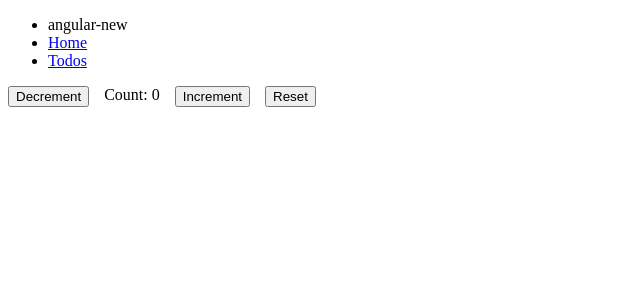
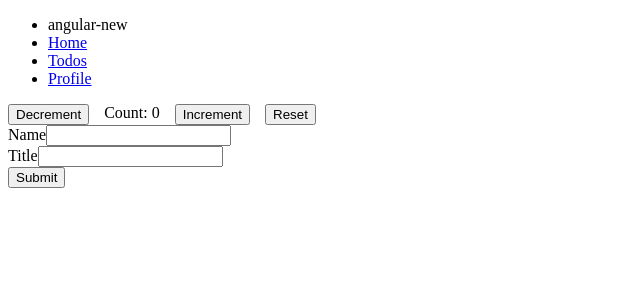
Before and after one commit to metin-gercek/angular-new, an Angular app: page /profile in a window 1280 px wide. Before the commit this address led to /. Shown: the top 300 px of the page, without its empty margins (0-640 px from the left). Built offline with nearby package versions, Linux system fonts and the light colour scheme.

Commit message:
add Reactive forms

```diff
--- a/src/app/app.routes.ts
+++ b/src/app/app.routes.ts
@@ -13,6 +13,12 @@ export const routes: Routes = [
         loadComponent: () =>{
             return import('./pages/todos/todos.component').then((m) => m.TodosComponent)
         }
+    },
+    {
+        path: 'profile',
+        loadComponent: () =>{
+            return import('./pages/profile/profile.component').then((m) => m.ProfileComponent)
+        }
     }
 
     ]
--- a/src/app/components/header/header.component.html
+++ b/src/app/components/header/header.component.html
@@ -3,6 +3,7 @@
         <li>{{title()}}</li>
         <li><a routerLink="/">Home</a></li>
         <li><a routerLink="/todos">Todos</a></li>
+        <li><a routerLink="/profile">Profile</a></li>
 
     </ul>
 </nav>
--- /dev/null
+++ b/src/app/pages/profile/profile.component.html
@@ -0,0 +1,11 @@
+<form [formGroup]="profileForm" (ngSubmit)="onSubmit()">
+  <div>
+    <label for="name">Name</label>
+    <input id="name" type="text" formControlName="name" />
+  </div>
+  <div>
+    <label for="title">Title</label>
+    <input id="title" type="text" formControlName="title" />
+  </div>
+  <button type="submit">Submit</button>
+</form>
--- /dev/null
+++ b/src/app/pages/profile/profile.component.ts
@@ -0,0 +1,19 @@
+import { Component } from '@angular/core';
+import { FormControl, FormGroup, ReactiveFormsModule } from '@angular/forms';
+
+@Component({
+  selector: 'app-profile',
+  imports: [ReactiveFormsModule],
+  templateUrl: './profile.component.html',
+  styleUrl: './profile.component.css',
+})
+export class ProfileComponent {
+  profileForm = new FormGroup({
+    name: new FormControl(''),
+    title: new FormControl(''),
+  });
+
+  onSubmit() {
+    console.log(this.profileForm.value);
+  }
+}
```
Also changed, not shown: src/app/pages/profile/profile.component.css (added), 1 other file (tests, documents, lock files or other folders).
